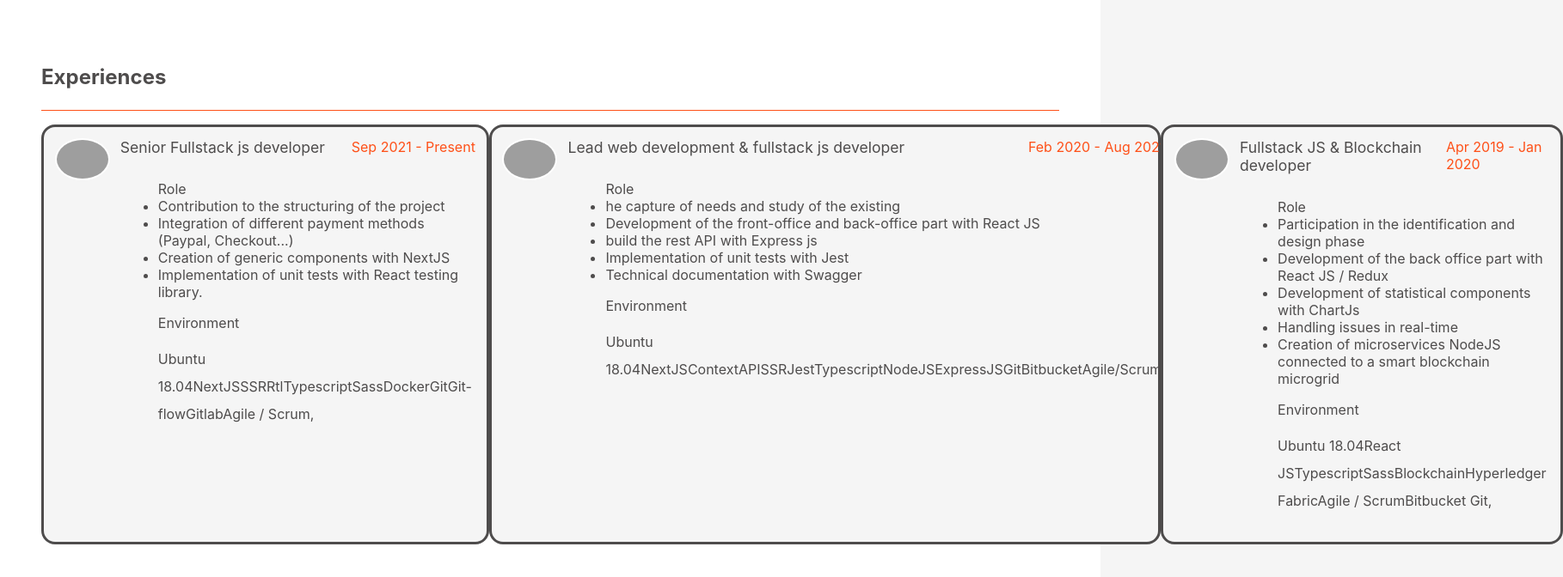
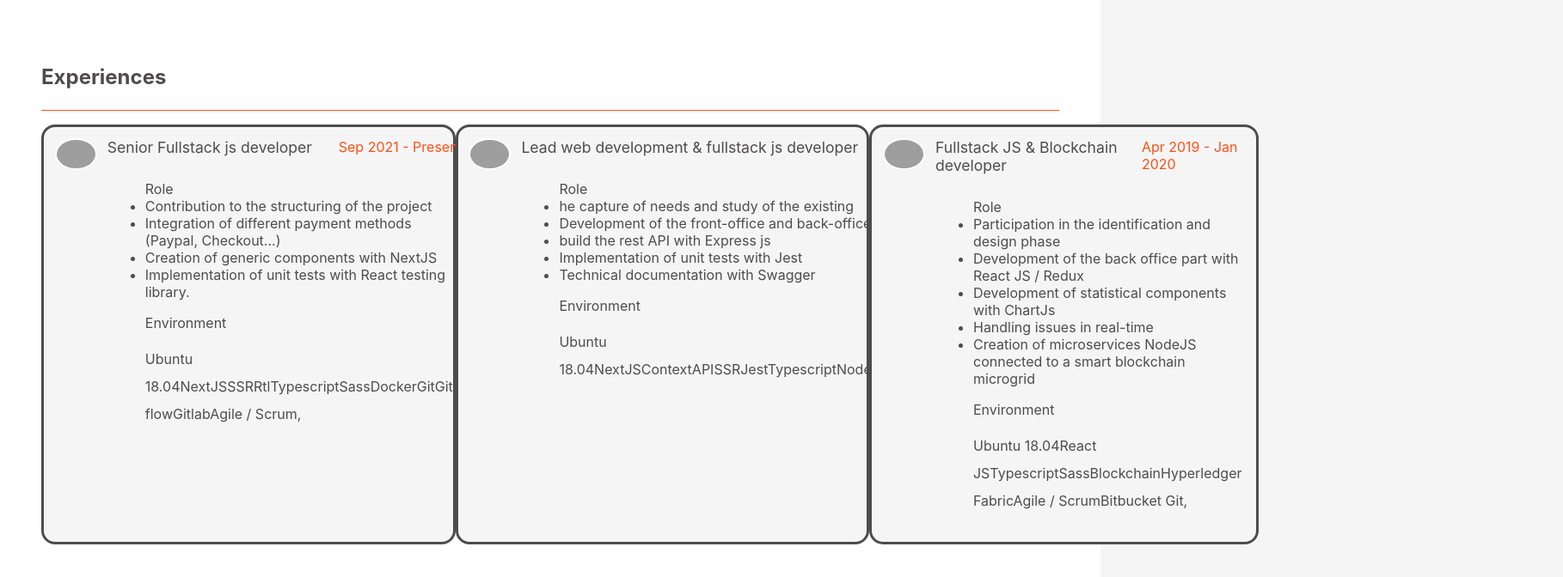
Before and after one commit to mohamedseifeddine/portfolio, a Next.js app: page /landing/Landing in a window 1280 px wide. Shown: the part 518-1190 px from the top of the page at 86% size, 1818 px wide, since content can reach past the window. Built offline with nearby package versions, Linux system fonts and the light colour scheme; grey boxes are pictures that could not be loaded.

Commit message:
style experience

```diff
--- a/components/molecules/TimeLine/TimeLine.module.scss
+++ b/components/molecules/TimeLine/TimeLine.module.scss
@@ -25,10 +25,10 @@
         border: solid;
         display: grid;
         background-color: #f5f5f5;
-        grid-template-columns: 60px 1fr;
+        grid-template-columns: 45px 1fr;
         grid-auto-rows: auto;
         gap: 1rem;
-        max-width: 750px;
+        max-width: 450px;
         margin: 0 auto;
         margin-bottom: 2rem;
         padding: 0.8rem;
```
